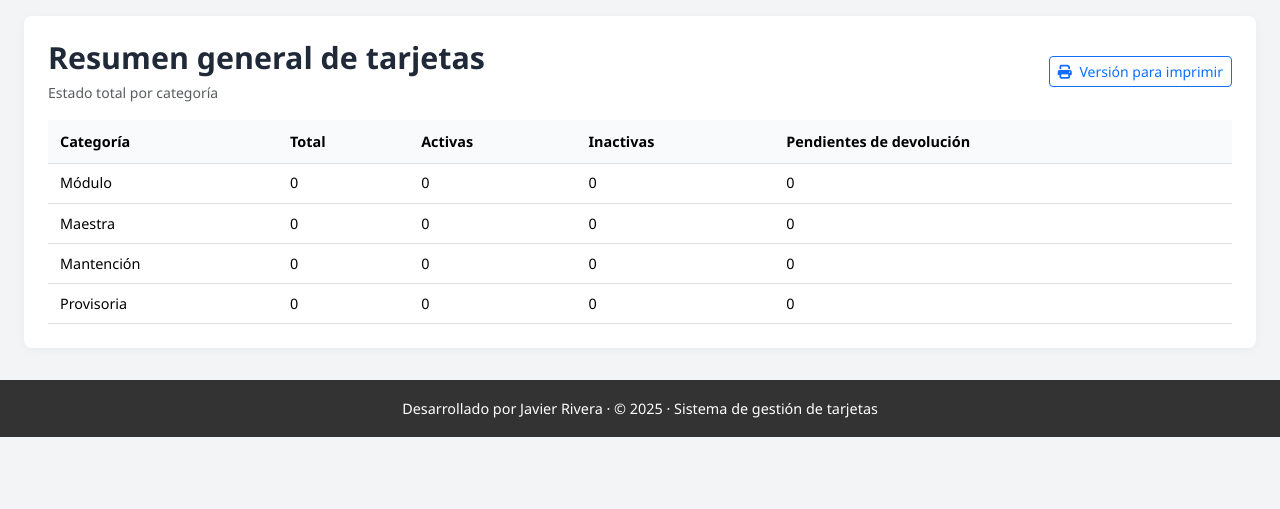
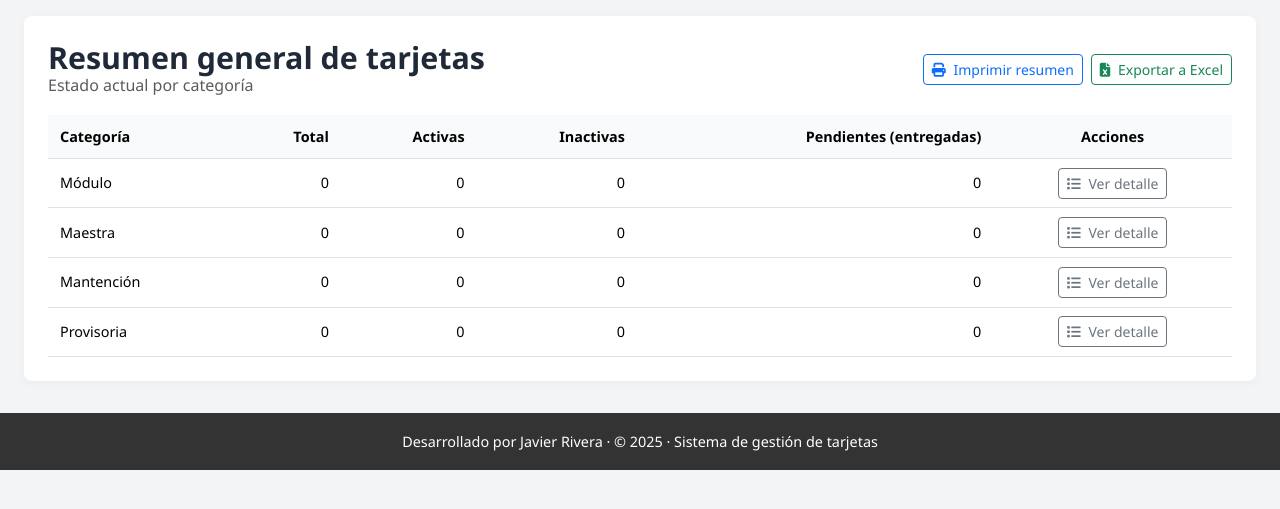
Before and after one commit to Javier-9690/tarjetas-web, a Flask app: page /summary in a window 1280 px wide. Shown: the part 121-630 px from the top of the page. Run offline with Flask 3, Linux system fonts and the light colour scheme; the visitor is signed in with stand-in values (Sample User, id 1); data that the repository does not hold is empty.

Commit message:
Update summary.html

```diff
--- a/templates/summary.html
+++ b/templates/summary.html
@@ -8,13 +8,20 @@
     <div>
       <h2 class="page-title mb-1">
         Resumen general de tarjetas
+        <small class="d-block text-muted fs-6">
+          Estado actual por categoría
+        </small>
       </h2>
-      <small class="text-muted">Estado total por categoría</small>
     </div>
     <div class="d-flex gap-2">
-      <a href="{{ url_for('summary_print') }}" target="_blank"
+      <a href="{{ url_for('summary_print') }}"
+         target="_blank"
          class="btn btn-outline-primary btn-sm">
-        <i class="fa-solid fa-print me-1"></i> Versión para imprimir
+        <i class="fa-solid fa-print me-1"></i> Imprimir resumen
+      </a>
+      <a href="{{ url_for('export_summary_excel') }}"
+         class="btn btn-outline-success btn-sm">
+        <i class="fa-solid fa-file-excel me-1"></i> Exportar a Excel
       </a>
     </div>
   </div>
@@ -24,30 +31,29 @@
       <thead>
         <tr>
           <th>Categoría</th>
-          <th>Total</th>
-          <th>Activas</th>
-          <th>Inactivas</th>
-          <th>Pendientes de devolución</th>
+          <th class="text-end">Total</th>
+          <th class="text-end">Activas</th>
+          <th class="text-end">Inactivas</th>
+          <th class="text-end">Pendientes (entregadas)</th>
+          <th class="text-center">Acciones</th>
         </tr>
       </thead>
       <tbody>
-        {% if summary_rows %}
-          {% for row in summary_rows %}
-            <tr>
-              <td>{{ category_labels.get(row.category, row.category) }}</td>
-              <td>{{ row.total }}</td>
-              <td>{{ row.activas }}</td>
-              <td>{{ row.inactivas }}</td>
-              <td>{{ row.pendientes }}</td>
-            </tr>
-          {% endfor %}
-        {% else %}
+        {% for row in summary_rows %}
           <tr>
-            <td colspan="5" class="text-center text-muted small py-3">
-              No hay tarjetas registradas aún.
+            <td>{{ category_labels[row.category] }}</td>
+            <td class="text-end">{{ row.total }}</td>
+            <td class="text-end">{{ row.activas }}</td>
+            <td class="text-end">{{ row.inactivas }}</td>
+            <td class="text-end">{{ row.pendientes }}</td>
+            <td class="text-center">
+              <a href="{{ url_for('category_view', category_code=row.category) }}"
+                 class="btn btn-outline-secondary btn-sm">
+                <i class="fa-solid fa-list me-1"></i> Ver detalle
+              </a>
             </td>
           </tr>
-        {% endif %}
+        {% endfor %}
       </tbody>
     </table>
   </div>
```
